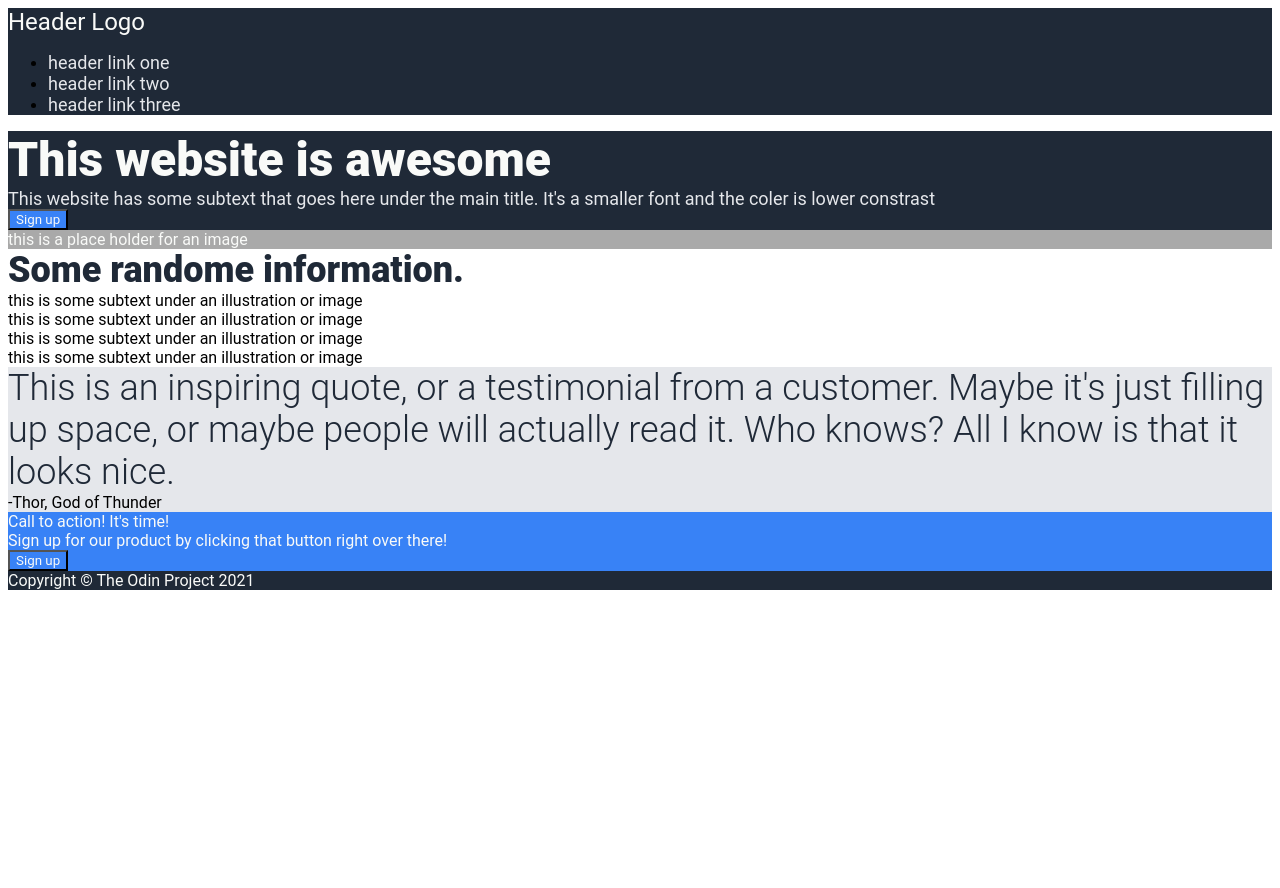
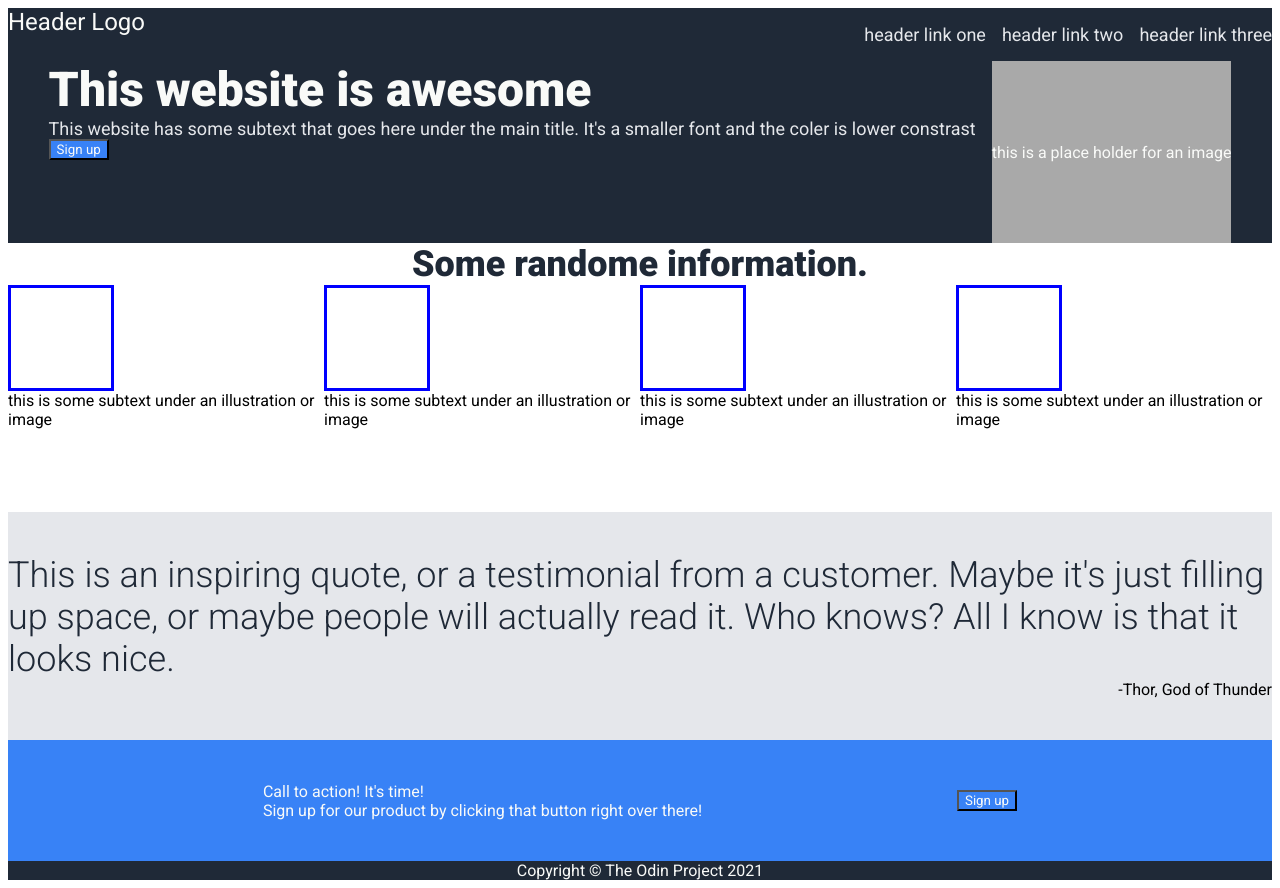
Before and after one commit to hordak123/Landing-Page, a plain HTML site: page index.html in a window 1280 px wide. Before the commit the page ends 800 px from the top, so only its background shows below. Drawn offline with Linux system fonts and the light colour scheme.

Commit message:
add basic flex

```diff
--- a/style.css
+++ b/style.css
@@ -1,3 +1,5 @@
+@import url('https://fonts.googleapis.com/css2?family=Roboto:wght@300;400;900&display=swap');
+
 * {
     font-family: 'Roboto';
 }
@@ -54,3 +56,95 @@ button,
 .footer {
     color: #f9faf8
 }
+
+body {
+    display: flex;
+    flex-direction: column;
+}
+
+.header {
+    display: flex;
+    justify-content: space-between;
+}
+
+ul {
+    display: flex;
+    list-style: none;
+    gap: 16px;
+}
+
+.content {
+    display: flex;
+    flex-direction: column;
+    flex: 1;
+    min-height: 100vh;
+    margin: 0;
+}
+
+.hero-text,
+.info,
+.quote,
+.action {
+    flex: 1;
+}
+
+.hero-text {
+    display: flex;
+    justify-content: center;
+    gap: 16px;
+}
+
+.left-text {
+    flex-direction: column;
+}
+
+.image {
+    display: flex;
+    align-items: center;
+}
+
+.information-header {
+    display: flex;
+    justify-content: center;
+}
+
+.information-box {
+    display: flex;
+    justify-content: space-between;
+}
+
+.box {
+    display: flex;
+    flex-direction: column;
+}
+
+.info-img {
+    border: blue;
+    border-style: solid;
+    border-width: medium;
+    height: 100px;
+    width: 100px;
+}
+
+.quote {
+    display: flex;
+    flex-direction: column;
+    justify-content: center;
+}
+
+.author {
+    display: flex;
+    justify-content: flex-end;
+}
+
+.action {
+    display: flex;
+    justify-content: space-evenly;
+    align-items: center;
+}
+
+.footer {
+    display: flex;
+    justify-content: center;
+    align-items: center;
+}
```
